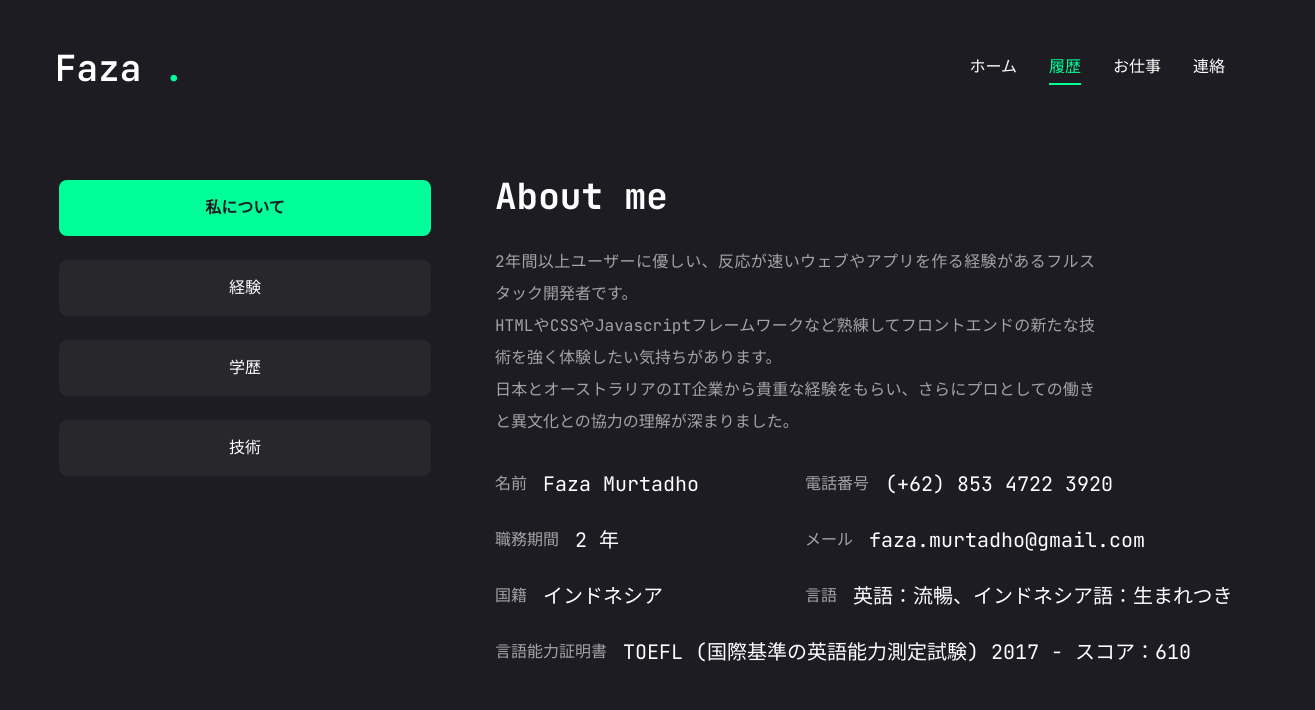
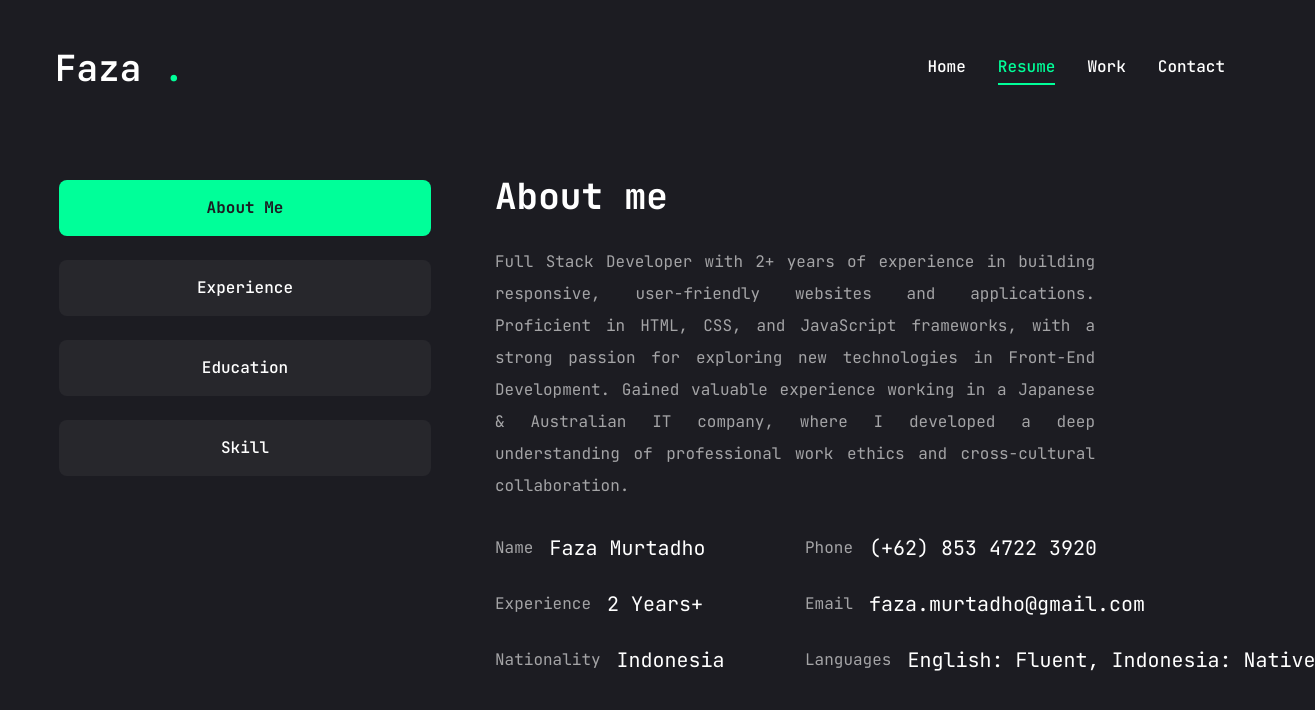
Before and after one commit to Krauszie/portfolio, a Next.js app: page /resume in a window 1280 px wide. Shown: the top 710 px of the page, 1315 px wide, since content can reach past the window. Built offline with nearby package versions, Linux system fonts and the light colour scheme.

Commit message:
feat: TL EN to JP

```diff
--- a/src/app/page.tsx
+++ b/src/app/page.tsx
@@ -39,26 +39,27 @@ const Home = () => {
         <div className="flex flex-col xl:flex-row items-center justify-between xl:pt-8 xl:pb-24">
           {/* text */}
           <div className="text-center xl:text-left order-2 xl:order-none">
-            <span className="text-xl">Web Developer「ウェブ開発者」</span>
+            <span className="text-xl">Web Developer</span>
             <h1 className="h1">
               Hello I&apos;m <br />
               <span className="text-accent">Faza Murtadho</span>
             </h1>
+            <p className="max-2-[500px] mb-9 text-white/80">
+              I specialize in creating elegant digital experiences, with
+              expertise in modern technologies.
+              <br />
+              With 1+ years in a Japanese IT company and 1+ years collaborating
+              with an Australian company, I bring a global perspective and
+              strong cross-cultural collaboration skills to every project.
+            </p>
             {/* <p className="max-2-[500px] mb-9 text-white/80">
-              I specialize in creating elegant digital experiences, with
-              expertise in modern technologies. With 1+ years in a Japanese IT
-              company and 1+ years collaborating with an Australian company, I
-              bring a global perspective and strong cross-cultural collaboration
-              skills to every project.
-            </p> */}
-            <p className="max-2-[500px] mb-9 text-white/80">
               近代的な技術の知識で優雅なデジタル体験を作るのが私の専門です。
               <br />
               1年間以上日本のIT企業で働き、1年間以上オーストラリアの企業と協力し、
               <br />
               そういった仕事からもらったグロバル的な観点や異文化との協力技術をどんなプロジェクトでも活かして見せます。
               <br />
-            </p>
+            </p> */}
 
             {/* btn n socials */}
             <div className="flex flex-col xl:flex-row items-center gap-8">
--- a/src/app/resume/page.tsx
+++ b/src/app/resume/page.tsx
@@ -32,81 +32,87 @@ import { ScrollArea } from "@/components/ui/scroll-area";
 // about data
 const about = {
   title: "About me",
+  description:
+    "Full Stack Developer with 2+ years of experience in building responsive, user-friendly websites and applications. \
+  Proficient in HTML, CSS, and JavaScript frameworks, with a strong passion for exploring new technologies in Front-End Development. \
+  Gained valuable experience working in a Japanese & Australian IT company, where I developed a deep understanding of professional work ethics and cross-cultural collaboration.",
   // description:
-  //   "Full Stack Developer with 2+ years of experience in building responsive, user-friendly websites and applications. \
-  // Proficient in HTML, CSS, and JavaScript frameworks, with a strong passion for exploring new technologies in Front-End Development. \
-  // Gained valuable experience working in a Japanese & Australian IT company, where I developed a deep understanding of professional work ethics and cross-cultural collaboration.",
-  description:
-    "2年間以上ユーザーに優しい、反応が速いウェブやアプリを作る経験があるフルスタック開発者です。<br /> \
-    HTMLやCSSやJavascriptフレームワークなど熟練してフロントエンドの新たな技術を強く体験したい気持ちがあります。<br /> \
-    日本とオーストラリアのIT企業から貴重な経験をもらい、さらにプロとしての働きと異文化との協力の理解が深まりました。",
+  //   "2年間以上ユーザーに優しい、反応が速いウェブやアプリを作る経験があるフルスタック開発者です。<br /> \
+  //   HTMLやCSSやJavascriptフレームワークなど熟練してフロントエンドの新たな技術を強く体験したい気持ちがあります。<br /> \
+  //   日本とオーストラリアのIT企業から貴重な経験をもらい、さらにプロとしての働きと異文化との協力の理解が深まりました。",
   info: [
     {
-      // fieldName: "Name",
-      fieldName: "名前",
+      fieldName: "Name",
+      // fieldName: "名前",
       fieldValue: "Faza Murtadho",
     },
     {
-      // fieldName: "Phone",
-      fieldName: "電話番号",
+      fieldName: "Phone",
+      // fieldName: "電話番号",
       fieldValue: "(+62) 853 4722 3920",
     },
     {
-      // fieldName: "Experience",
-      fieldName: "職務期間",
-      fieldValue: "2 年",
+      fieldName: "Experience",
+      fieldValue: "2 Years+",
+      // fieldName: "職務期間",
+      // fieldValue: "2 年",
     },
     {
-      // fieldName: "Email",
-      fieldName: "メール",
+      fieldName: "Email",
+      // fieldName: "メール",
       fieldValue: "faza.murtadho@gmail.com",
     },
     {
-      // fieldName: "Nationality",
-      fieldName: "国籍",
-      fieldValue: "インドネシア",
+      fieldName: "Nationality",
+      fieldValue: "Indonesia",
+      // fieldName: "国籍",
+      // fieldValue: "インドネシア",
     },
     {
-      // fieldName: "Languages",
-      fieldName: "言語",
-      // fieldValue: "English: Fluent, Indonesia: Native",
-      fieldValue: "英語：流暢、インドネシア語：生まれつき",
+      fieldName: "Languages",
+      // fieldName: "言語",
+      fieldValue: "English: Fluent, Indonesia: Native",
+      // fieldValue: "英語：流暢、インドネシア語：生まれつき",
     },
-    {
-      // fieldName: "Language Certification",
-      fieldName: "言語能力証明書",
-      // fieldValue: "TOEFL PBT (2017) - Score: 610",
-      fieldValue: "TOEFL (国際基準の英語能力測定試験) 2017 - スコア：610",
-    },
+    // {
+    //   fieldName: "Language Certification",
+    //   fieldName: "言語能力証明書",
+    //   fieldValue: "TOEFL PBT (2017) - Score: 610",
+    //   fieldValue: "TOEFL (国際基準の英語能力測定試験) 2017 - スコア：610",
+    // },
   ],
 };
 
 // experience data
 const experience = {
   icon: "/assets/icons/badge.svg",
-  // title: "My experience",
   title: "My experience",
   description: "",
   items: [
     {
-      // company: "PT SOFTEM MITRA INDONESIA, Jakarta",
-      // position: "Full Stack Developer",
-      company: "会社名：PT Softem Mitra Indonesia, Jakarta",
-      position: "Full Stack Developer「フルスタック開発者」",
+      company: "PT Software Seni, Yogyakarta",
+      position: "Frontend Developer",
+      duration: "2024 - Now",
+    },
+    {
+      company: "PT SOFTEM MITRA INDONESIA, Jakarta",
+      position: "Full Stack Developer",
+      // company: "会社名：PT Softem Mitra Indonesia, Jakarta",
+      // position: "Full Stack Developer「フルスタック開発者」",
       duration: "2022 - 2024",
     },
     {
-      // company: "PT KELOLA JASA ARTHA, Surabaya",
-      // position: "Intern Mobile Programmer",
-      company: "会社名：PT Kelola Jasa Artha, Surabaya",
-      position: "スマホ向けプログラマー（インターン）",
+      company: "PT KELOLA JASA ARTHA, Surabaya",
+      position: "Intern Mobile Programmer",
+      // company: "会社名：PT Kelola Jasa Artha, Surabaya",
+      // position: "スマホ向けプログラマー（インターン）",
       duration: "2021 - 2022",
     },
     {
-      // company: "Institut Teknologi Sepuluh Nopember, Surabaya",
-      // position: "Intern Front End Developer",
-      company: "会社名：ITSスラバヤ工科大学, Surabaya",
-      position: "フロントエンド開発者",
+      company: "Institut Teknologi Sepuluh Nopember, Surabaya",
+      position: "Intern Front End Developer",
+      // company: "会社名：ITSスラバヤ工科大学, Surabaya",
+      // position: "フロントエンド開発者",
       duration: "2021",
     },
   ],
@@ -115,29 +121,28 @@ const experience = {
 // education data
 const education = {
   icon: "/assets/icons/cap.svg",
-  // title: "My education",
   title: "My education",
   description: "",
   items: [
     {
-      // institution: "Institut Teknologi Sepuluh Nopember, Surabaya",
-      // degree: "Bachelor of Computer Science",
-      institution: "機関名：ITSスラバヤ工科大学",
-      degree: "計算機科学の学士",
+      institution: "Institut Teknologi Sepuluh Nopember, Surabaya",
+      degree: "Bachelor of Computer Science",
+      // institution: "機関名：ITSスラバヤ工科大学",
+      // degree: "計算機科学の学士",
       duration: "2018 - 2022",
     },
     {
-      // institution: "freeCodeCamp Certification",
-      // degree: "JavaScript Algorithms and Data Structures",
-      institution: "freeCodeCampからの認定証",
-      degree: "Javascriptのアルゴリズムとデータ構造",
+      institution: "freeCodeCamp Certification",
+      degree: "JavaScript Algorithms and Data Structures",
+      // institution: "freeCodeCampからの認定証",
+      // degree: "Javascriptのアルゴリズムとデータ構造",
       duration: "2022",
     },
     {
-      // institution: "freeCodeCamp Certification",
-      // degree: "Scientific Computing with Python",
-      institution: "freeCodeCampからの認定証",
-      degree: "Pythonで科学技術計算 ",
+      institution: "freeCodeCamp Certification",
+      degree: "Scientific Computing with Python",
+      // institution: "freeCodeCampからの認定証",
+      // degree: "Pythonで科学技術計算 ",
       duration: "2022",
     },
   ],
@@ -146,14 +151,14 @@ const education = {
 // skills data
 const skills = {
   title: "My skills",
+  description:
+    "Front-End Website: Tailwind CSS, ReactJS, Typescript, Thymeleaf.  \
+  Other Programming Language: JavaScript, Java, C#, HTML, Springboot. \
+  Architecture: Model View Controller.",
   // description:
-  //   "Front-End Website: Tailwind CSS, ReactJS, Typescript, Thymeleaf.  \
-  // Other Programming Language: JavaScript, Java, C#, HTML, Springboot. \
-  // Architecture: Model View Controller.",
-  description:
-    "フロントエンド：Tailwind CSS, ReactJS, Typescript, Thymeleaf. <br/> \
-    他のプログラミング言語：Javascript, Java, C#, HTML, Springboot. <br/>\
-    アーキテクチャ：Model View Controller",
+  //   "フロントエンド：Tailwind CSS, ReactJS, Typescript, Thymeleaf. <br/> \
+  //   他のプログラミング言語：Javascript, Java, C#, HTML, Springboot. <br/>\
+  //   アーキテクチャ：Model View Controller",
   skillList: [
     {
       icon: <FaHtml5 />,
@@ -222,14 +227,14 @@ const Resume = () => {
           className="flex flex-col xl:flex-row gap-[60px]"
         >
           <TabsList className="flex flex-col w-full max-w-[380px] mx-auto xl:mx-0 gap-6">
-            {/* <TabsTrigger value="about">About Me</TabsTrigger>
+            <TabsTrigger value="about">About Me</TabsTrigger>
             <TabsTrigger value="experience">Experience</TabsTrigger>
             <TabsTrigger value="education">Education</TabsTrigger>
-            <TabsTrigger value="skill">Skill</TabsTrigger> */}
-            <TabsTrigger value="about">私について</TabsTrigger>
+            <TabsTrigger value="skill">Skill</TabsTrigger>
+            {/* <TabsTrigger value="about">私について</TabsTrigger>
             <TabsTrigger value="experience">経験</TabsTrigger>
             <TabsTrigger value="education">学歴</TabsTrigger>
-            <TabsTrigger value="skill">技術</TabsTrigger>
+            <TabsTrigger value="skill">技術</TabsTrigger> */}
           </TabsList>
 
           {/* content */}
@@ -305,9 +310,9 @@ const Resume = () => {
                   <h3 className="text-4xl font-bold">{skills.title}</h3>
                   <p
                     className="max-w-[600px] text-white/60 mx-auto xl:mx-0"
-                    dangerouslySetInnerHTML={{ __html: skills.description }}
+                    // dangerouslySetInnerHTML={{ __html: skills.description }}
                   >
-                    {/* {skills.description} */}
+                    {skills.description}
                   </p>
                 </div>
                 <ul className="grid grid-cols-2 sm:grid-cols-3 md:grid-cols-4 gap-4 xl:gap-[30px]">
@@ -340,13 +345,13 @@ const Resume = () => {
             >
               <div className="flex flex-col gap-[30px]">
                 <h3 className="text-4xl font-bold">{about.title}</h3>
-                {/* <p className="max-w-[600px] text-white/60 mx-auto xl:mx-0 text-justify">
+                <p className="max-w-[600px] text-white/60 mx-auto xl:mx-0 text-justify">
                   {about.description}
-                </p> */}
-                <p
+                </p>
+                {/* <p
                   className="max-w-[600px] text-white/60 mx-auto xl:mx-0 text-justify"
                   dangerouslySetInnerHTML={{ __html: about.description }}
-                />
+                /> */}
                 <ul className="grid grid-cols-1 xl:grid-cols-2 gap-y-6 max-w-[620px] mx-auto xl:mx-0">
                   {about.info.map((item, index) => {
                     return (
--- a/src/app/work/page.tsx
+++ b/src/app/work/page.tsx
@@ -27,13 +27,14 @@ import WorkSliderBtns from "@/components/WorkSliderBtns";
 const projects = [
   {
     num: "01",
-    category: "フロントエンド",
+    category: "Frontend",
+    // category: "フロントエンド",
     title: "Fundraisin",
+    description:
+      "Fundraising Platform for non-profit organization, its go globally for ANZ, UK, and CA",
     // description:
-    //   "Fundraising Platform for non-profit organization, its go globally for ANZ, UK, and CA",
-    description:
-      "非営利団体の資金調達プラットフォーム作成。<br/> \
-      現在オーストラリア、ニュージーランド、英国、カナダにグロバールに稼働しています。",
+    //   "非営利団体の資金調達プラットフォーム作成。<br/> \
+    //   現在オーストラリア、ニュージーランド、英国、カナダにグロバールに稼働しています。",
     stack: [
       { name: "Html 5" },
       { name: "Code Igniter 3" },
@@ -46,11 +47,12 @@ const projects = [
   },
   {
     num: "02",
-    category: "フロントエンド",
+    category: "Frontend",
+    // category: "フロントエンド",
     title: "Setir Kanan",
-    // description:
-    //   "Market Place for Second Hand Car and Car Service by Astra Group",
-    description: "アストラグループの中古車や中古車サービスの市場",
+    description:
+      "Market Place for Second Hand Car and Car Service by Astra Group",
+    // description: "アストラグループの中古車や中古車サービスの市場",
     stack: [
       { name: "Next" },
       { name: "React" },
@@ -62,12 +64,13 @@ const projects = [
   },
   {
     num: "03",
-    category: "フロントエンド",
+    category: "Frontend",
+    // category: "フロントエンド",
     title: "In House Application for Human Resource",
+    description:
+      "Creating Candidate Profiling using generated rule for it to becomes simple and less time to make",
     // description:
-    //   "Creating Candidate Profiling using generated rule for it to becomes simple and less time to make",
-    description:
-      "定められた規則で単純で作成時間が短くなる候補者プロファイリングを作成",
+    //   "定められた規則で単純で作成時間が短くなる候補者プロファイリングを作成",
     stack: [
       { name: "Next" },
       { name: "React" },
@@ -114,16 +117,16 @@ const Work = () => {
 
               {/* project category */}
               <h3 className="text-[25px] font-bold leading-none text-accent group-hover:text-accent transition-all duration-500 capitalize">
-                {/* {project.category} project */}
-                {project.category} ・プロジェクト
+                {project.category} project
+                {/* {project.category} ・プロジェクト */}
               </h3>
 
               {/* project description */}
               <p
                 className="text-white/60"
-                dangerouslySetInnerHTML={{ __html: project.description }}
+                // dangerouslySetInnerHTML={{ __html: project.description }}
               >
-                {/* {project.description} */}
+                {project.description}
               </p>
 
               {/* stack */}
@@ -196,7 +199,7 @@ const Work = () => {
                           src={project.image}
                           fill
                           className="object-contain"
-                          alt="funraisin"
+                          alt="pic"
                         />
                       </div>
                     </div>
--- a/src/components/Nav.tsx
+++ b/src/components/Nav.tsx
@@ -4,8 +4,8 @@ import { usePathname } from "next/navigation";
 
 const links = [
   {
-    // name: "home",
-    name: "ホーム",
+    name: "home",
+    // name: "ホーム",
     path: "/",
   },
   // {
@@ -13,18 +13,18 @@ const links = [
   //     path: "/services",
   // },
   {
-    // name: "resume",
-    name: "履歴",
+    name: "resume",
+    // name: "履歴",
     path: "/resume",
   },
   {
-    // name: "work",
-    name: "お仕事",
+    name: "work",
+    // name: "お仕事",
     path: "/work",
   },
   {
-    // name: "contact",
-    name: "連絡",
+    name: "contact",
+    // name: "連絡",
     path: "/contact",
   },
 ];
```
Also changed, not shown: src/app/services/page.tsx (+7 -8 lines), src/components/Stairs.tsx (+5 -5 lines).
